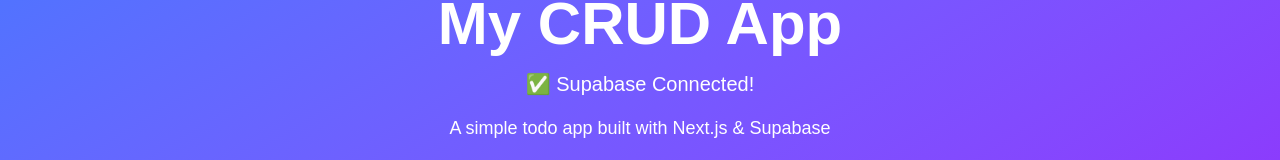
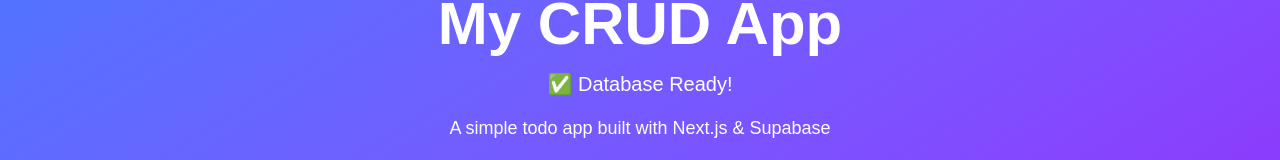
Before and after one commit to tpandos/my-crud-app, a Next.js app: page / in a window 1280 px wide. Shown: the part 292-452 px from the top of the page. Built offline with nearby package versions, Linux system fonts and the light colour scheme; no server answers; the database is empty.

Commit message:
Updated homepage to test database connection

```diff
--- a/app/page.js
+++ b/app/page.js
@@ -8,21 +8,22 @@
   const [error, setError] = useState(null)
 
   useEffect(() => {
-    // Test Supabase connection
+    // Test connection by querying the todos table
     const testConnection = async () => {
       try {
-        const { data, error } = await supabase.from('_test').select('*').limit(1)
+        // This should work now! (returns empty array, but no error)
+        const { data, error } = await supabase
+          .from('todos')
+          .select('*')
+          .limit(1)
 
-        // If we get PGRST205 (table doesn't exist), connection is working!
-        if (error && error.code === 'PGRST205') {
+        if (error) {
+          setError(error.message)
+          console.error('❌ Database error:', error)
+        } else {
           setConnected(true)
-          console.log('✅ Supabase connected! (Table not found is expected)')
-        } else if (!error) {
-          setConnected(true)
-          console.log('✅ Supabase connected!')
-        } else {
-          setError(error.message)
-          console.error('❌ Connection error:', error)
+          console.log('✅ Database connected! Todos table exists!')
+          console.log('Current todos:', data)
         }
       } catch (err) {
         setError(err.message)
@@ -37,8 +38,8 @@
       <div className="text-center text-white">
         <h1 className="text-6xl font-bold mb-4">My CRUD App</h1>
         <p className="text-xl mb-4">
-          {connected && '✅ Supabase Connected!'}
-          {!connected && !error && '⏳ Connecting to Supabase...'}
+          {connected && '✅ Database Ready!'}
+          {!connected && !error && '⏳ Connecting to database...'}
           {error && `❌ Error: ${error}`}
         </p>
         <p className="text-lg mb-8">A simple todo app built with Next.js & Supabase</p>
```
